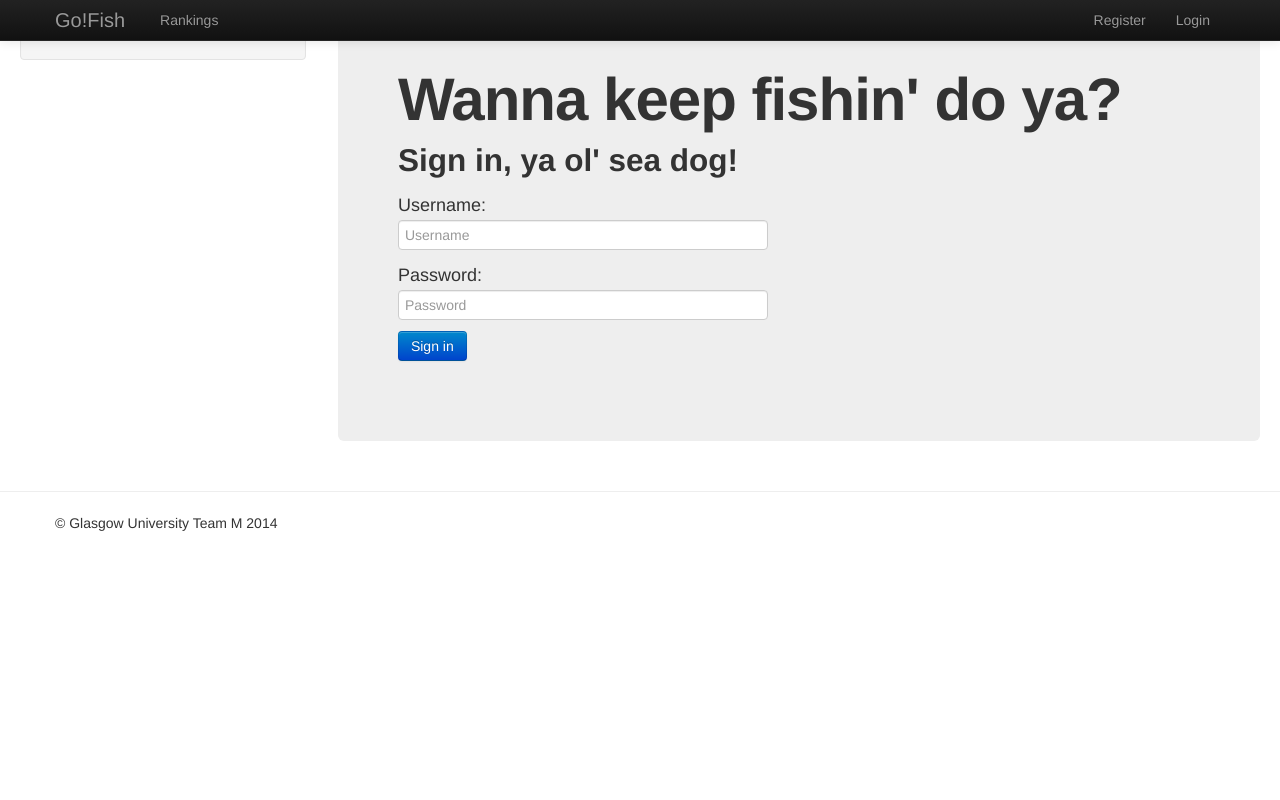
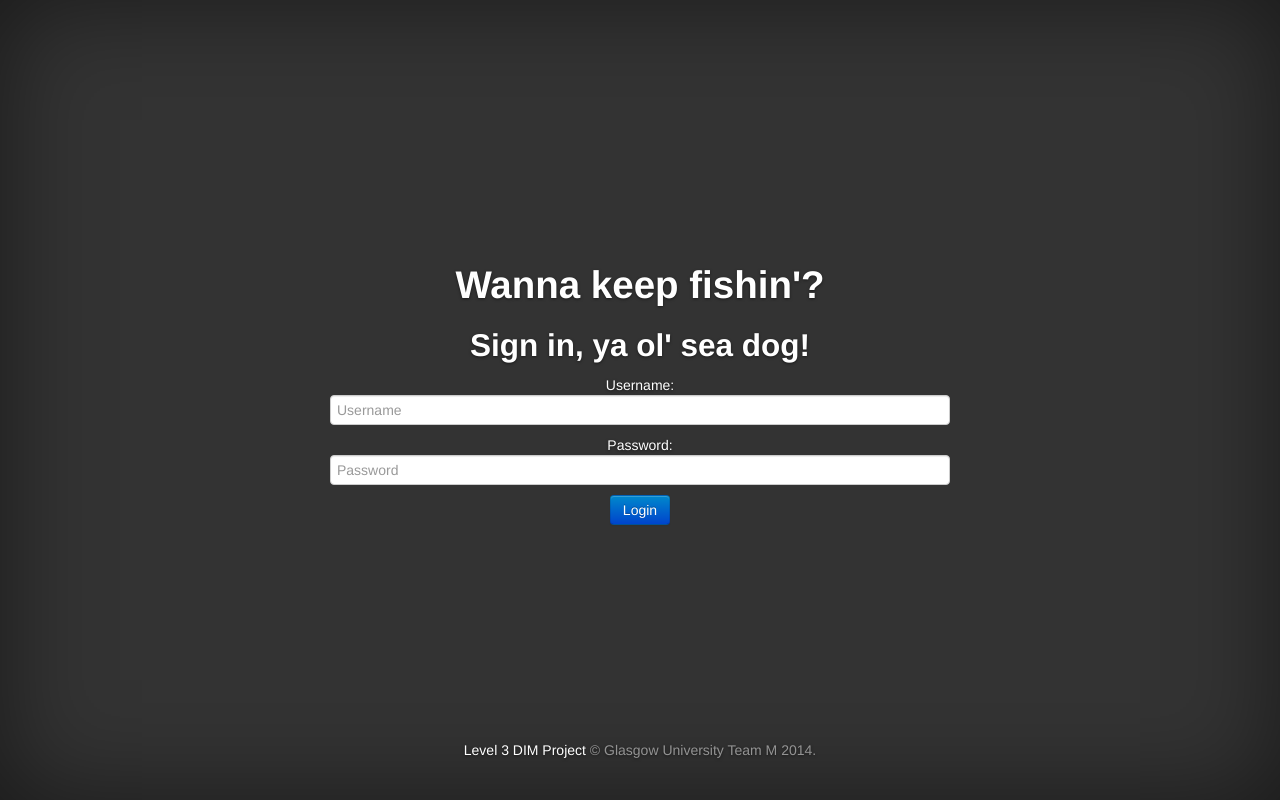
Before and after one commit to SJakobsen/DIM3-Team-M, a Django app: page /gofish/login/ in a window 1280 px wide; the page is wider, and only the part inside the window is pictured. Run offline with Django 3.2, Linux system fonts and the light colour scheme; some libraries are stand-ins or nearby versions.

Commit message:
Login and registration now follow cover template. These are not in-game screens and so do not require the display of inventory constantly.  This allows us some freedom to make them look a bit nicer. Aim to similarly change the rankings page.

```diff
--- /dev/null
+++ b/go_fish_project/templates/gofish/cover_base.html
@@ -0,0 +1,50 @@
+{% load static %}
+<!DOCTYPE html>
+<html lang="en">
+  <head>
+    <meta charset="utf-8">
+    <meta http-equiv="X-UA-Compatible" content="IE=edge">
+    <meta name="viewport" content="width=device-width, initial-scale=1">
+    <meta name="description" content="">
+    <meta name="author" content="">
+
+    <title>Go!Fish - {% block title %}Deadliest Haul{% endblock %}</title>
+
+    <!-- Bootstrap core CSS -->
+    <link href="{% static 'css/bootstrap.min.css' %}" rel="stylesheet">
+
+    <!-- Custom styles for this template -->
+    <link href="{% static 'css/cover.css' %}" rel="stylesheet">
+  </head>
+
+  <body>
+
+    <div class="site-wrapper">
+
+      <div class="site-wrapper-inner">
+
+        <div class="cover-container">
+
+          <div class="inner cover">
+            <h1 class="cover-heading">{%block heading %}{% endblock %}</h1>
+				{% block content %}
+				{% endblock %}
+          </div>
+
+          <div class="mastfoot">
+            <div class="inner">
+              <p><a href="https://github.com/SJakobsen/DIM3-Team-M">Level 3 DIM Project</a> &copy; Glasgow University Team M 2014.</p>
+            </div>
+          </div>
+
+        </div>
+
+      </div>
+
+    </div>
+
+    <!-- Placed at the end of the document so the pages load faster -->
+    <script src="https://ajax.googleapis.com/ajax/libs/jquery/1.11.0/jquery.min.js"></script>
+    <script src="{% static 'js/bootstrap.min.js' %}"></script>
+  </body>
+</html>
--- a/go_fish_project/templates/gofish/login.html
+++ b/go_fish_project/templates/gofish/login.html
@@ -1,15 +1,15 @@
-{% extends 'gofish/base.html' %}
+{% extends 'gofish/cover_base.html' %}
 
 {% block title %}Login{% endblock %}
 
-{% block body_block %}
-	<div class="hero-unit">
-		<h1>Wanna keep fishin' do ya?</h1>
+{% block heading %}Wanna keep fishin'?{% endblock %}
+
+{% block content %}
 
 		<div class="container">
+			<form class="form-signin span8" id="login_form" method="post" action="/gofish/login/" enctype="multipart/form-data">
+				<h2 class="form-signin-heading">Sign in, ya ol' sea dog!</h2>
 
-		<form class="form-signin span4" id="login_form" method="post" action="/gofish/login/">
-			<h2 class="form-signin-heading">Sign in, ya ol' sea dog!</h2>
 				{% csrf_token %}
 
 				{% if bad_details %}
@@ -23,9 +23,9 @@
 			    Password: <input type="password" class="input-block-level" name="password" placeholder="Password" value="" size="50" />
 			    <br />
 
-		    <button class="btn btn-primary" type="submit">Sign in</button>
+			    <!-- Provide a button to click to submit the form. -->
+				<input class="btn btn-primary" type="submit" name="submit" value="Login"/>
 			</form>
+		</div>
 
-		</div>
-	</div>
 {% endblock %}
```
Also changed, not shown: go_fish_project/templates/gofish/index.html (+9 -51 lines), go_fish_project/templates/gofish/register.html (+5 -6 lines). Lines whose indentation alone changed are shown as unchanged.
